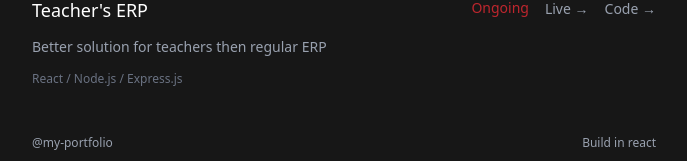
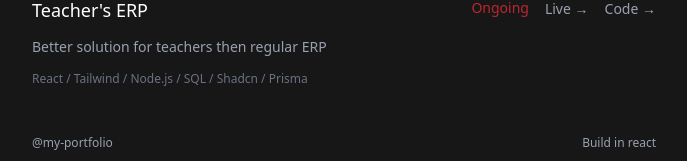
Before and after one commit to Arnav270803/MyPortfolio, a React (Vite) app: page / in a window 1280 px wide. Shown: the part 774-935 px from the top of the page, without its empty margins (296-983 px from the left). Built offline with nearby package versions, Linux system fonts and the light colour scheme; some icons are missing.

Commit message:
ERP project details

```diff
--- a/src/Component/Sideprojects.jsx
+++ b/src/Component/Sideprojects.jsx
@@ -156,13 +156,14 @@ const Teachers_ERP = ({ isDark }) => (
       Better solution for teachers then regular ERP
     </div>
     <div className={`text-xs ${isDark ? 'text-gray-500' : 'text-gray-500'}`}>
-      React / Node.js / Express.js
+      React / Tailwind / Node.js / SQL / Shadcn / Prisma
     </div>
   </div>
 );
 
 // Main Component
 const Sideprojects = ({ isDark }) => {
+
   return (
     <div className="w-full">
       <h2 className={`text-2xl underline underline-offset-4 font-medium mb-4 ${isDark ? 'text-white' : 'text-gray-900'}`}>
```
